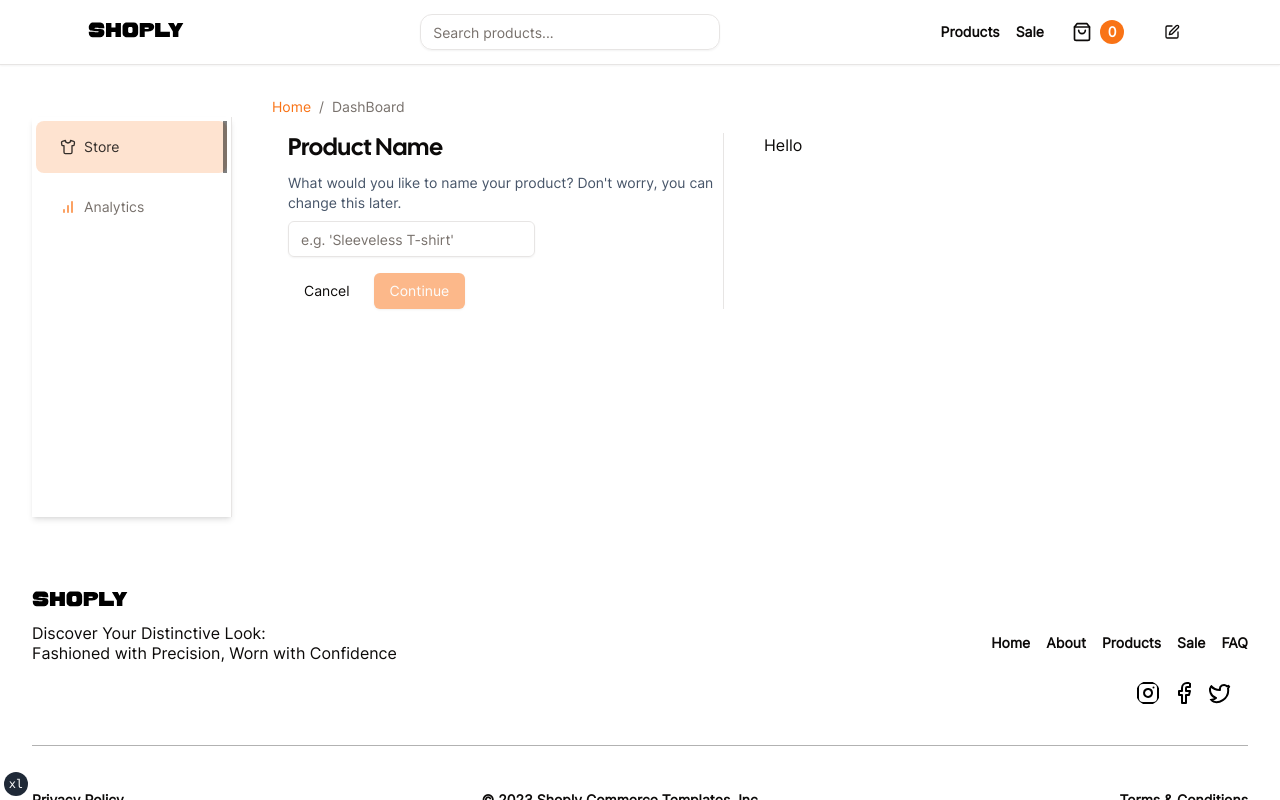
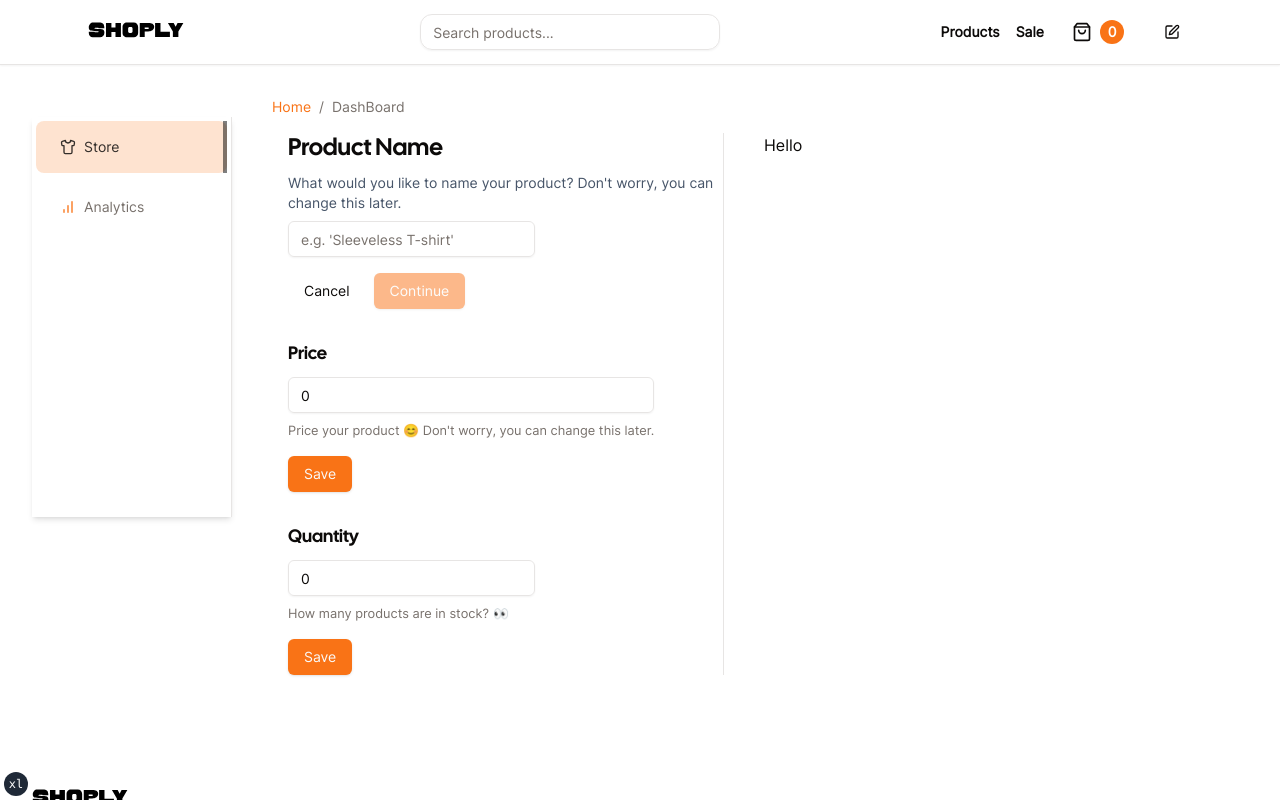
Before and after one commit to almondkiruthu/shoply, a Next.js app: page /dashboard in a window 1280 px wide. Built offline with nearby package versions, Linux system fonts and the light colour scheme.

Commit message:
feat: create product form quantity and price

```diff
--- /dev/null
+++ b/app/(dashboard)/dashboard/_components/product-price-form.tsx
@@ -0,0 +1,100 @@
+"use client";
+
+import Link from "next/link";
+import { useForm } from "react-hook-form";
+import { z } from "zod";
+
+import { CreateProduct } from "@/actions/create-product/schema";
+import { Button } from "@/components/ui/button";
+import {
+  Form,
+  FormControl,
+  FormDescription,
+  FormField,
+  FormItem,
+  FormLabel,
+  FormMessage,
+} from "@/components/ui/form";
+import { Input } from "@/components/ui/input";
+import { useToast } from "@/hooks/use-toast";
+import { zodResolver } from "@hookform/resolvers/zod";
+
+interface ProductPriceFormProps {}
+
+const formSchema = z.object({
+  price: z.coerce.number({
+    required_error: "Price is required",
+    invalid_type_error: "Price is Required",
+  }),
+});
+
+const ProductPriceForm = ({}: ProductPriceFormProps) => {
+  const { toast } = useToast();
+  const form = useForm<z.infer<typeof formSchema>>({
+    resolver: zodResolver(formSchema),
+    defaultValues: {
+      price: 0,
+    },
+  });
+
+  const { isSubmitting, isValid } = form.formState;
+
+  const onSubmit = async (values: z.infer<typeof formSchema>) => {
+    try {
+      console.log(values);
+      toast({
+        title: "Product price added successfully",
+        description: "🎉",
+      });
+    } catch {
+      toast({
+        variant: "destructive",
+        title: "Uh oh! Something went wrong.",
+        description: "☹️",
+      });
+    }
+  };
+  return (
+    <div className="flex flex-col items-start space-y-2">
+      {/* <h2 className="font-heading text-lg">Product Price</h2> */}
+      {/* <p className="text-sm text-slate-600">
+
+      </p> */}
+      <Form {...form}>
+        <form onSubmit={form.handleSubmit(onSubmit)} className="space-y-4">
+          <FormField
+            control={form.control}
+            name="price"
+            render={({ field }) => (
+              <FormItem>
+                <FormLabel className="font-heading text-lg">Price</FormLabel>
+                <FormControl>
+                  <Input
+                    type="number"
+                    step={"0.01"}
+                    disabled={isSubmitting}
+                    placeholder="e.g. '1000'"
+                    className="w-full"
+                    {...field}
+                  />
+                </FormControl>
+                <FormDescription>
+                  Price your product 😊 Don&apos;t worry, you can change this
+                  later.
+                </FormDescription>
+                <FormMessage />
+              </FormItem>
+            )}
+          />
+          <div className="flex items-center gap-x-2">
+            <Button type="submit" disabled={!isValid || isSubmitting}>
+              Save
+            </Button>
+          </div>
+        </form>
+      </Form>
+    </div>
+  );
+};
+
+export default ProductPriceForm;
--- /dev/null
+++ b/app/(dashboard)/dashboard/_components/product-quantity-form.tsx
@@ -0,0 +1,95 @@
+"use client";
+
+import Link from "next/link";
+import { useForm } from "react-hook-form";
+import { z } from "zod";
+
+import { CreateProduct } from "@/actions/create-product/schema";
+import { Button } from "@/components/ui/button";
+import {
+  Form,
+  FormControl,
+  FormDescription,
+  FormField,
+  FormItem,
+  FormLabel,
+  FormMessage,
+} from "@/components/ui/form";
+import { Input } from "@/components/ui/input";
+import { useToast } from "@/hooks/use-toast";
+import { zodResolver } from "@hookform/resolvers/zod";
+
+interface ProductQuantityFormProps {}
+
+const formSchema = z.object({
+  quantity: z.coerce.number({
+    required_error: "Quantity is required",
+    invalid_type_error: "Quantity is Required",
+  }),
+});
+
+const ProductQuantityForm = ({}: ProductQuantityFormProps) => {
+  const { toast } = useToast();
+  const form = useForm<z.infer<typeof formSchema>>({
+    resolver: zodResolver(formSchema),
+    defaultValues: {
+      quantity: 0,
+    },
+  });
+
+  const { isSubmitting, isValid } = form.formState;
+
+  const onSubmit = async (values: z.infer<typeof formSchema>) => {
+    try {
+      console.log(values);
+      toast({
+        title: "Product quantity added successfully",
+        description: "🎉",
+      });
+    } catch {
+      toast({
+        variant: "destructive",
+        title: "Uh oh! Something went wrong.",
+        description: "☹️",
+      });
+    }
+  };
+  return (
+    <div className="flex flex-col items-start space-y-2">
+      <Form {...form}>
+        <form onSubmit={form.handleSubmit(onSubmit)} className="space-y-4">
+          <FormField
+            control={form.control}
+            name="quantity"
+            render={({ field }) => (
+              <FormItem>
+                <FormLabel className="font-heading text-lg">Quantity</FormLabel>
+                <FormControl>
+                  <Input
+                    type="number"
+                    step={"0.01"}
+                    disabled={isSubmitting}
+                    placeholder="e.g. '1000'"
+                    className="w-full"
+                    {...field}
+                  />
+                </FormControl>
+                <FormDescription>
+                  How many products are in stock? 👀
+                </FormDescription>
+                <FormMessage />
+              </FormItem>
+            )}
+          />
+          <div className="flex items-center gap-x-2">
+            <Button type="submit" disabled={!isValid || isSubmitting}>
+              Save
+            </Button>
+          </div>
+        </form>
+      </Form>
+    </div>
+  );
+};
+
+export default ProductQuantityForm;
--- a/app/(dashboard)/dashboard/page.tsx
+++ b/app/(dashboard)/dashboard/page.tsx
@@ -1,6 +1,8 @@
 import { Separator } from "@/components/ui/separator";
 
 import ProductNameForm from "./_components/product-name-form";
+import ProductPriceForm from "./_components/product-price-form";
+import ProductQuantityForm from "./_components/product-quantity-form";
 
 interface DashBoardPageProps {}
 
@@ -9,7 +11,11 @@ const DashBoardPage = ({}: DashBoardPageProps) => {
     <>
       <div className="grid gap-6 md:mt-4 md:grid-cols-2">
         <div className="flex">
-          <ProductNameForm />
+          <div className="flex flex-col items-start space-y-8">
+            <ProductNameForm />
+            <ProductPriceForm />
+            <ProductQuantityForm />
+          </div>
           <Separator orientation="vertical" className="ml-auto mr-4 h-full" />
         </div>
         <div>Hello</div>
```
